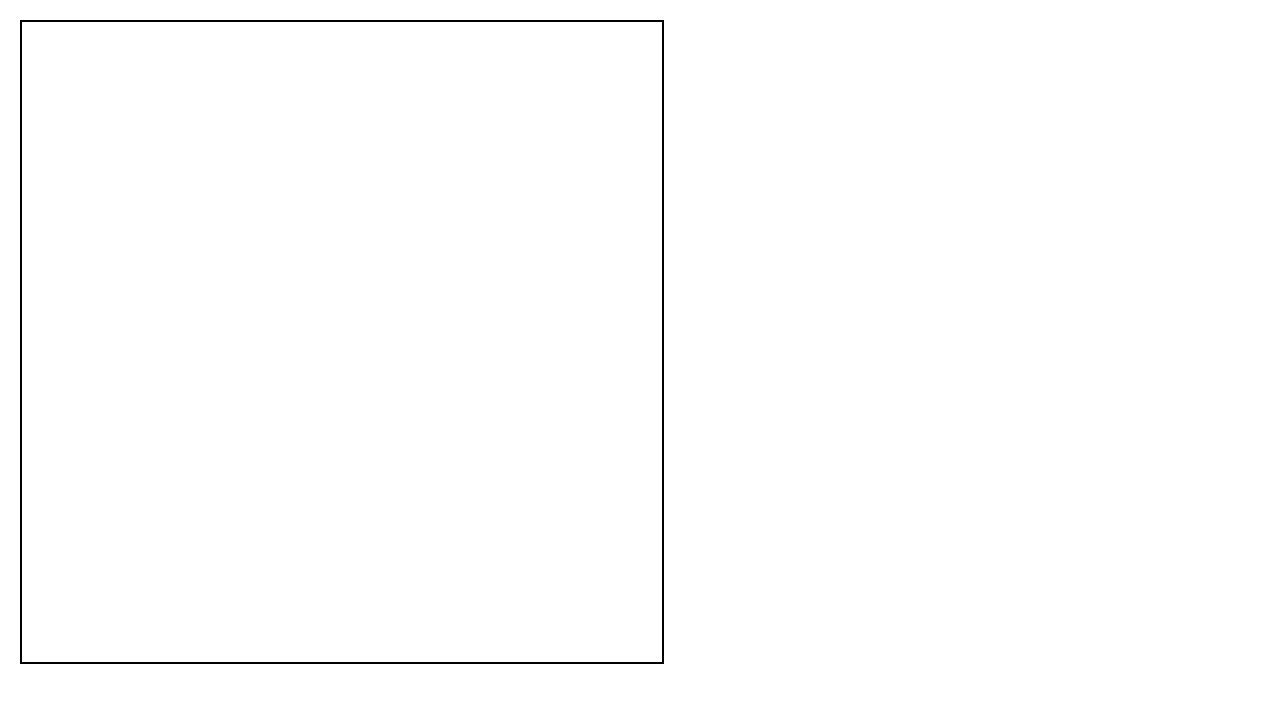
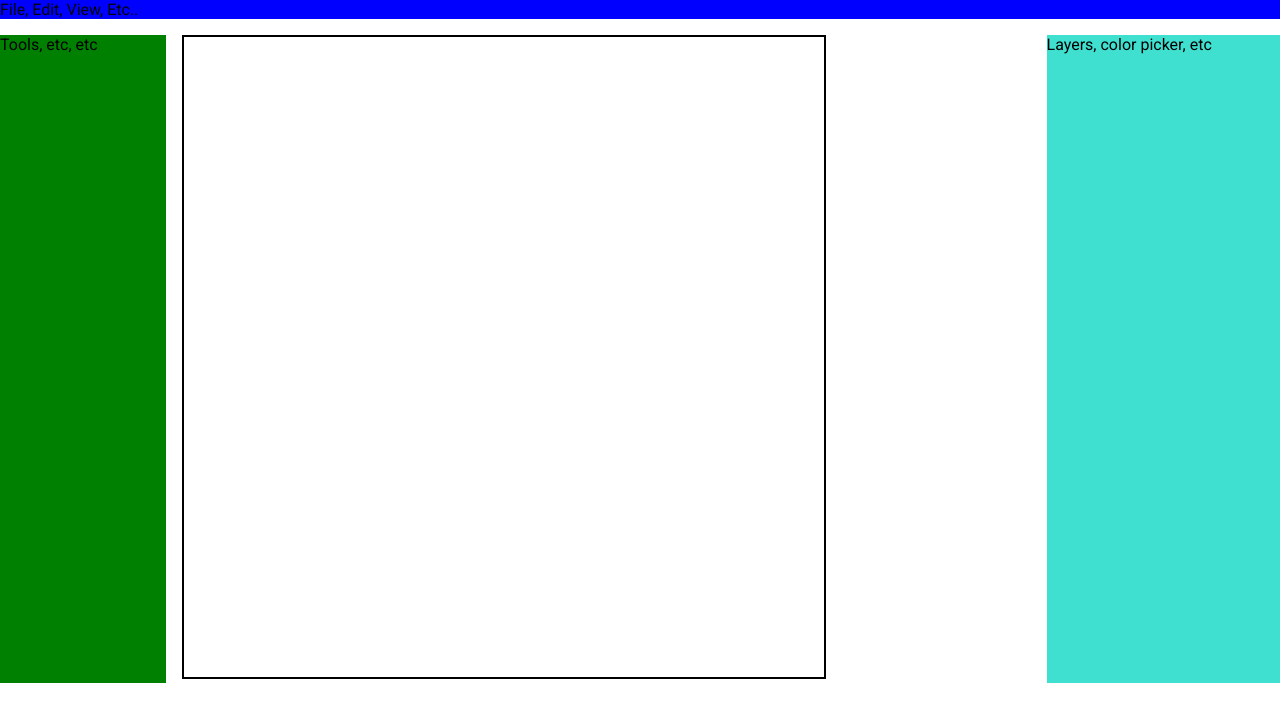
Before and after one commit to NLincoln/drawsnell, a React (Create React App) app: page / in a window 1280 px wide. Shown: the top 722 px of the page. Built offline with nearby package versions, Linux system fonts and the light colour scheme.

Commit message:
Creates the skeleton of the app with 3 columns and a navbar

```diff
--- a/src/App.js
+++ b/src/App.js
@@ -1,88 +1,38 @@
-import React, { useEffect, useRef, useState } from "react";
-import bresenham from "./bresenham";
+import React from "react";
+import Canvas from "./Canvas";
+import NavBar from "./NavBar";
+import ToolChest from "./Toolchest";
+import RightPanel from "./RightPanel";
 
-const CANVAS_SIZE = 40; // 40 "fake" pixels
-const TILE_SIZE = 16; // each "fake" pixel is 64x64 real pixels
+import styled from "@emotion/styled";
 
-function getPositionOfEventOnElement(event) {
-  let boundingRect = event.target.getBoundingClientRect();
+const Grid = styled.div`
+  display: grid;
+  grid-gap: 16px;
+  grid-template-areas:
+    "navbar navbar navbar navbar navbar"
+    "toolchest canvas canvas canvas right-panel";
+`;
 
-  return {
-    x: event.clientX - boundingRect.left,
-    y: event.clientY - boundingRect.top
-  };
-}
+const GridArea = styled.div`
+  grid-area: ${props => props["area"]};
+`;
 
-function getPixelCoordsInCanvas({ x, y }) {
-  return {
-    x: Math.floor(x / TILE_SIZE),
-    y: Math.floor(y / TILE_SIZE)
-  };
-}
-
-function drawOnCanvas(event, prevEvent, canvas) {
-  let position = getPositionOfEventOnElement(event);
-  position = getPixelCoordsInCanvas(position);
-  let ctx = canvas.getContext("2d");
-  if (prevEvent) {
-    let prevPosition = getPositionOfEventOnElement(prevEvent);
-    prevPosition = getPixelCoordsInCanvas(prevPosition);
-
-    let pointsToFill = bresenham(prevPosition, position);
-    for (let point of pointsToFill) {
-      ctx.fillRect(point.x, point.y, 1, 1);
-    }
-  } else {
-    ctx.fillRect(position.x, position.y, 1, 1);
-  }
-}
-
-function Canvas(props) {
-  let canvasRef = useRef(null);
-  let previousMouseEvent = useRef(null);
-  let [isDragging, setIsDragging] = useState(false);
-
-  const handleMouseDown = event => {
-    drawOnCanvas(event, null, canvasRef.current);
-    setIsDragging(true);
-    event.persist();
-    previousMouseEvent.current = event;
-  };
-  const handleMouseUp = event => {
-    setIsDragging(false);
-    previousMouseEvent.current = null;
-  };
-  const handleMouseMove = event => {
-    if (isDragging) {
-      drawOnCanvas(event, previousMouseEvent.current, canvasRef.current);
-      event.persist();
-      previousMouseEvent.current = event;
-    }
-  };
-
-  useEffect(() => {
-    let ctx = canvasRef.current.getContext("2d");
-    ctx.scale(TILE_SIZE, TILE_SIZE);
-    ctx.fillStyle = "black";
-  }, []); // only run this once
-
+export default function App() {
   return (
-    <>
-      <div>
-        <canvas
-          style={{ border: "2px solid black", margin: 20 }}
-          width={String(CANVAS_SIZE * TILE_SIZE)}
-          height={String(CANVAS_SIZE * TILE_SIZE)}
-          ref={canvasRef}
-          onMouseDown={handleMouseDown}
-          onMouseMove={handleMouseMove}
-          onMouseUp={handleMouseUp}
-        />
-      </div>
-    </>
+    <Grid>
+      <GridArea area={"navbar"}>
+        <NavBar />
+      </GridArea>
+      <GridArea area={"canvas"}>
+        <Canvas />
+      </GridArea>
+      <GridArea area={"toolchest"}>
+        <ToolChest />
+      </GridArea>
+      <GridArea area={"right-panel"}>
+        <RightPanel />
+      </GridArea>
+    </Grid>
   );
 }
-
-export default function App() {
-  return <Canvas />;
-}
--- /dev/null
+++ b/src/Canvas.js
@@ -0,0 +1,103 @@
+import React, { useEffect, useRef, useState } from "react";
+import bresenham from "./bresenham";
+
+const CANVAS_SIZE = 40; // 40 "fake" pixels
+const TILE_SIZE = 16; // each "fake" pixel is 64x64 real pixels
+
+/**
+ * So normal events have two things:
+ * 1. Where the event occurred _on the page_
+ * 2. What element the event occurred on
+ * We can use those two pieces of information to get
+ * where the event occurred on the element it was triggered
+ * on
+ * @param {MouseEvent} event
+ */
+function getPositionOfEventOnElement(event) {
+  let boundingRect = event.target.getBoundingClientRect();
+  let style = getComputedStyle(event.target);
+  let borderLeft = parseInt(style.borderLeftWidth);
+  let borderTop = parseInt(style.borderTopWidth);
+
+  return {
+    x: event.clientX - boundingRect.left - borderLeft,
+    y: event.clientY - boundingRect.top - borderTop
+  };
+}
+
+/**
+ * Given the coordinates that an event occurred on the
+ * canvas, find out what the corresponding coordinates
+ * in "pixel" space are.
+ * @param {{ x: number, y: number }} param
+ */
+function getPixelCoordsInCanvas({ x, y }) {
+  return {
+    x: Math.floor(x / TILE_SIZE),
+    y: Math.floor(y / TILE_SIZE)
+  };
+}
+
+function drawOnCanvas(event, prevEvent, canvas) {
+  let position = getPositionOfEventOnElement(event);
+  position = getPixelCoordsInCanvas(position);
+  let ctx = canvas.getContext("2d");
+  if (prevEvent) {
+    let prevPosition = getPositionOfEventOnElement(prevEvent);
+    prevPosition = getPixelCoordsInCanvas(prevPosition);
+
+    let pointsToFill = bresenham(prevPosition, position);
+    for (let point of pointsToFill) {
+      ctx.fillRect(point.x, point.y, 1, 1);
+    }
+  } else {
+    ctx.fillRect(position.x, position.y, 1, 1);
+  }
+}
+
+export default function Canvas(props) {
+  let canvasRef = useRef(null);
+  let previousMouseEvent = useRef(null);
+  let [isDragging, setIsDragging] = useState(false);
+
+  const handleMouseDown = event => {
+    drawOnCanvas(event, null, canvasRef.current);
+    setIsDragging(true);
+    event.persist();
+    previousMouseEvent.current = event;
+  };
+  const handleMouseUp = event => {
+    setIsDragging(false);
+    previousMouseEvent.current = null;
+  };
+  const handleMouseMove = event => {
+    if (isDragging) {
+      drawOnCanvas(event, previousMouseEvent.current, canvasRef.current);
+      event.persist();
+      previousMouseEvent.current = event;
+    }
+  };
+
+  useEffect(() => {
+    let ctx = canvasRef.current.getContext("2d");
+    ctx.scale(TILE_SIZE, TILE_SIZE);
+    ctx.fillStyle = "black";
+  }, []); // only run this once
+
+  return (
+    <>
+      <div>
+        <canvas
+          id={"canvas"}
+          style={{ border: "2px solid black" }}
+          width={String(CANVAS_SIZE * TILE_SIZE)}
+          height={String(CANVAS_SIZE * TILE_SIZE)}
+          ref={canvasRef}
+          onMouseDown={handleMouseDown}
+          onMouseMove={handleMouseMove}
+          onMouseUp={handleMouseUp}
+        />
+      </div>
+    </>
+  );
+}
--- /dev/null
+++ b/src/NavBar.js
@@ -0,0 +1,11 @@
+import React from "react";
+import styled from "@emotion/styled";
+
+const NavBarWrapper = styled.div`
+  /* This color is only to help indicate the boundaries of this component on the page. Feel free to remove */
+  background-color: blue;
+`;
+
+export default function Toolbar(props) {
+  return <NavBarWrapper>File, Edit, View, Etc..</NavBarWrapper>;
+}
--- /dev/null
+++ b/src/RightPanel.js
@@ -0,0 +1,13 @@
+import React from "react";
+import styled from "@emotion/styled";
+
+const PanelWrapper = styled.div`
+  /* This color is only to help indicate the boundaries of this component on the page. Feel free to remove */
+  background-color: turquoise;
+
+  height: 100%;
+`;
+
+export default function RightPanel(props) {
+  return <PanelWrapper>Layers, color picker, etc</PanelWrapper>;
+}
--- /dev/null
+++ b/src/Toolchest.js
@@ -0,0 +1,13 @@
+import React from "react";
+import styled from "@emotion/styled";
+
+const SidebarWrapper = styled.div`
+  /* This color is only to help indicate the boundaries of this component on the page. Feel free to remove */
+  background-color: green;
+
+  height: 100%;
+`;
+
+export default function Toolchest(props) {
+  return <SidebarWrapper>Tools, etc, etc</SidebarWrapper>;
+}
--- a/src/index.css
+++ b/src/index.css
@@ -1,8 +1,8 @@
 body {
   margin: 0;
   padding: 0;
-  font-family: -apple-system, BlinkMacSystemFont, "Segoe UI", "Roboto", "Oxygen",
-    "Ubuntu", "Cantarell", "Fira Sans", "Droid Sans", "Helvetica Neue",
+  font-family: "Roboto", -apple-system, BlinkMacSystemFont, "Segoe UI", "Roboto",
+    "Oxygen", "Ubuntu", "Cantarell", "Fira Sans", "Droid Sans", "Helvetica Neue",
     sans-serif;
   -webkit-font-smoothing: antialiased;
   -moz-osx-font-smoothing: grayscale;
--- a/src/index.js
+++ b/src/index.js
@@ -1,6 +1,37 @@
 import React from "react";
 import ReactDOM from "react-dom";
 import "./index.css";
-import App from "./App";
+import "typeface-roboto";
 
-ReactDOM.render(<App />, document.getElementById("root"));
+function render() {
+  let App = require("./App").default;
+  ReactDOM.render(<App />, document.getElementById("root"));
+}
+
+render();
+/**
+ * Nate, what the heck am I looking at, you ask?
+ *
+ * this is a fancy-pants feature of webpack called hot module reloading.
+ * Webpack is the thing that actually builds the files under the hood into
+ * what the browser sees. Normally when webpack detects a change it reloads
+ * the entire page. That's fine, but man what if we could just tell webpack
+ * not to do that, and instead let us handle the process of updating the page
+ * after code changes?
+ *
+ * That is exactly what this does. Every time App.js _or any file it imports_ (which is like all of them)
+ * changes, webpack will call this function to reload the page. In this function, all we're doing
+ * is
+ * 1. remove the old code on the page
+ * 2. render the new code
+ *
+ * This is the reason for the require('./App').default above. We can't use import because import is static and won't
+ * be able to get us the new files. require will. Buttt because App uses `export default`, we have to grab the default
+ * export
+ */
+if (module.hot) {
+  module.hot.accept("./App", () => {
+    ReactDOM.unmountComponentAtNode(document.getElementById("root"));
+    render();
+  });
+}
```
Also changed, not shown: package.json (+5 -4 lines), 1 other file (tests, documents, lock files or other folders).
